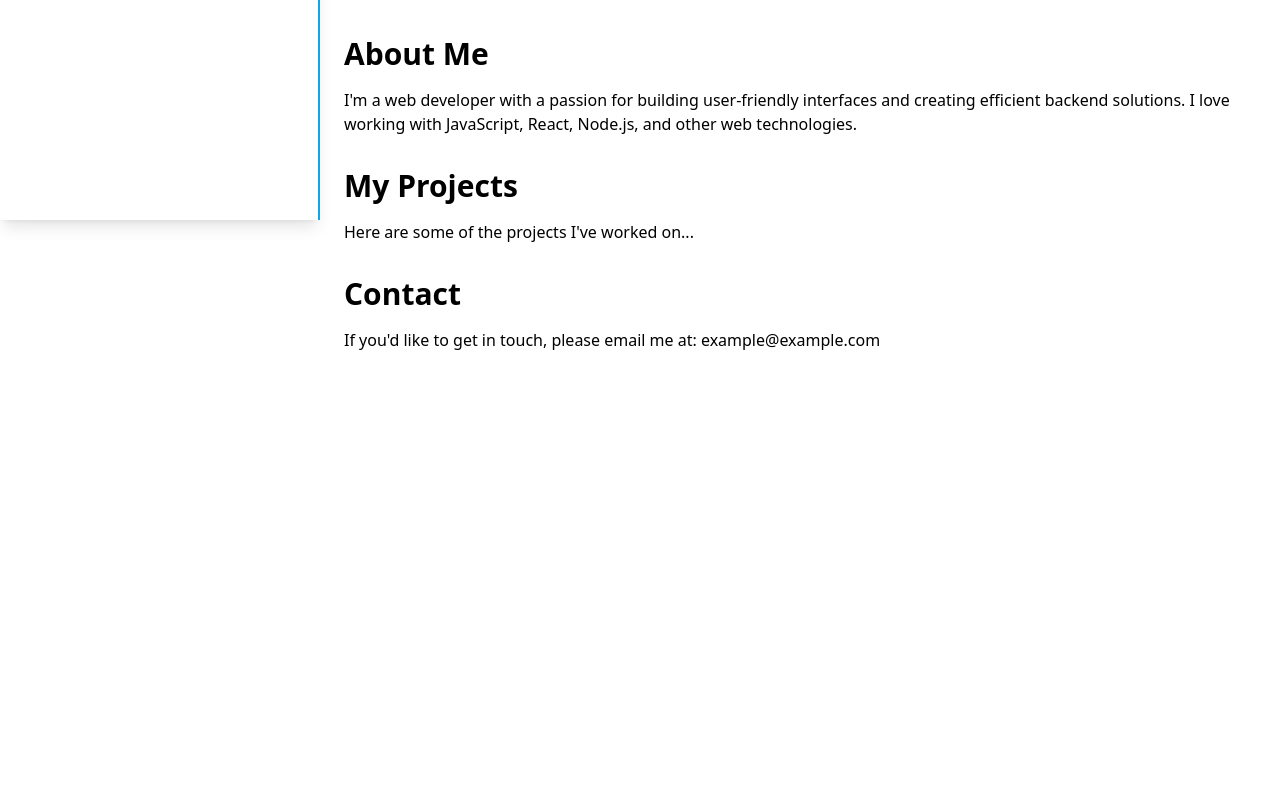
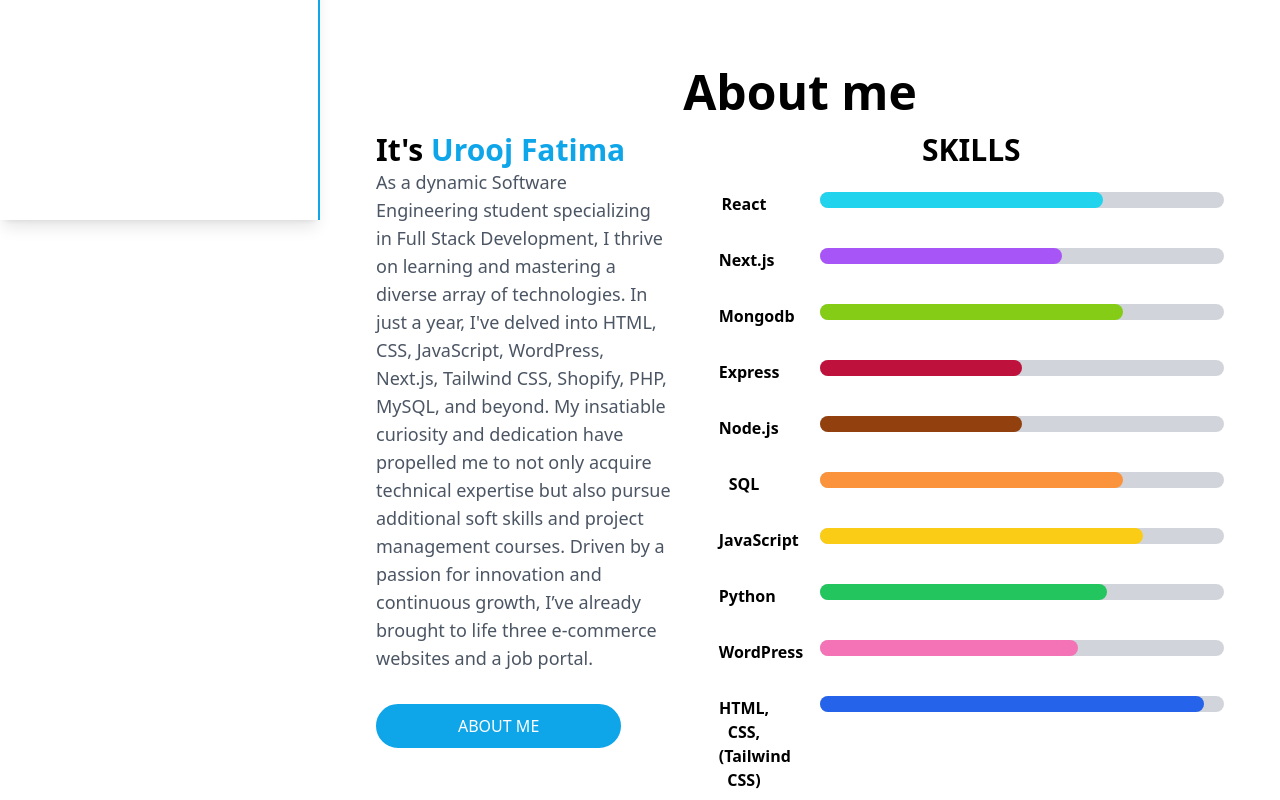
Before and after one commit to UroojFatim/Portfolio, a React (Vite) app: page / in a window 1280 px wide. Shown: the part 580-1380 px from the top of the page. Before the commit the page ends 988 px from the top, so only its background shows below. Built offline with nearby package versions, Linux system fonts and the light colour scheme.

Commit message:
About me

```diff
--- /dev/null
+++ b/src/Components/About.jsx
@@ -0,0 +1,60 @@
+import React from 'react';
+
+const About = () => {
+    const skills = [
+        { name: 'React', level: '70%', color: 'bg-cyan-400' },
+        { name: 'Next.js', level: '60%', color: 'bg-purple-500' },
+        { name: 'Mongodb', level: '75%', color: 'bg-lime-500' },
+        { name: 'Express', level: '50%', color: 'bg-rose-700' },
+        { name: 'Node.js', level: '50%', color: 'bg-amber-800' },
+        { name: 'SQL', level: '75%', color: 'bg-orange-400' },
+        { name: 'JavaScript', level: '80%', color: 'bg-yellow-400' },
+        { name: 'Python', level: '71%', color: 'bg-green-500' },
+        { name: 'WordPress', level: '64%', color: 'bg-pink-400' },
+        { name: 'HTML, CSS, (Tailwind CSS)', level: '95%', color: 'bg-blue-600' },
+    ];
+
+    return (
+        <section className="about-section p-8 text-center my-20 " id="about">
+            <h2 className="text-5xl font-bold text-lightTheme-text dark:text-darkTheme-text mb-4">About me</h2>
+            <div className="flex flex-col md:flex-row justify-around items-start gap-12">
+                {/* Left section: Bio */}
+                <div className="md:w-[35%] text-left animate-fadeIn">
+                    <h3 className="text-3xl font-semibold">
+                       It's <span className=" text-lightTheme-accent dark:text-darkTheme-accent mb-6">Urooj Fatima</span>
+                    </h3>
+                    <p className="text-lg text-gray-600 dark:text-gray-300 mb-8">
+                    As a dynamic Software Engineering student specializing in Full Stack Development, I thrive on learning and mastering a diverse array of technologies.
+                        In just a year, I've delved into HTML, CSS, JavaScript, WordPress, Next.js, Tailwind CSS, Shopify, PHP, MySQL, and beyond. My insatiable curiosity
+                        and dedication have propelled me to not only acquire technical expertise but also pursue additional soft skills and project management courses.
+                        Driven by a passion for innovation and continuous growth, I’ve already brought to life three e-commerce websites and a job portal.
+
+                    </p>
+                    <button className="border-2 border-lightTheme-accent dark:border-darkTheme-accent hover:dark:bg-transparent hover:dark:text-white  bg-lightTheme-accent dark:bg-darkTheme-accent text-white py-2 px-20 rounded-full hover:opacity-80 transition hover:bg-transparent hover:text-black">
+                        ABOUT ME
+                    </button>
+                </div>
+
+                {/* Right section: Skills */}
+                <div className="md:w-[60%] animate-slideInUp">
+                    <h3 className="text-3xl font-semibold text-lightTheme-text dark:text-darkTheme-text mb-6">SKILLS</h3>
+                    <div className="space-y-6">
+                        {skills.map((skill, index) => (
+                            <div key={index} className="mb-4 flex justify-between">
+                                <p className="w-[10%]  font-semibold text-lightTheme-text dark:text-darkTheme-text mb-2">{skill.name}</p>
+                                <div className="w-[80%] h-4 bg-gray-300 rounded-full">
+                                    <div
+                                        className={`${skill.color} h-full rounded-full`}
+                                        style={{ width: skill.level }}
+                                    ></div>
+                                </div>
+                            </div>
+                        ))}
+                    </div>
+                </div>
+            </div>
+        </section>
+    );
+};
+
+export default About;
--- a/src/Components/RightSide/Home.jsx
+++ b/src/Components/RightSide/Home.jsx
@@ -1,12 +1,14 @@
 import React from 'react';
 import Hero from '../Hero';
+import About from '../About';
 
 const Home = () => {
   return (
     <div>
       <Hero /> {/* Add the Hero section here */}
+      <About/>
 
-      <section className="mb-8">
+      <section className="">
         <h2 className="text-3xl font-bold mb-4">About Me</h2>
         <p>
           I'm a web developer with a passion for building user-friendly
```
